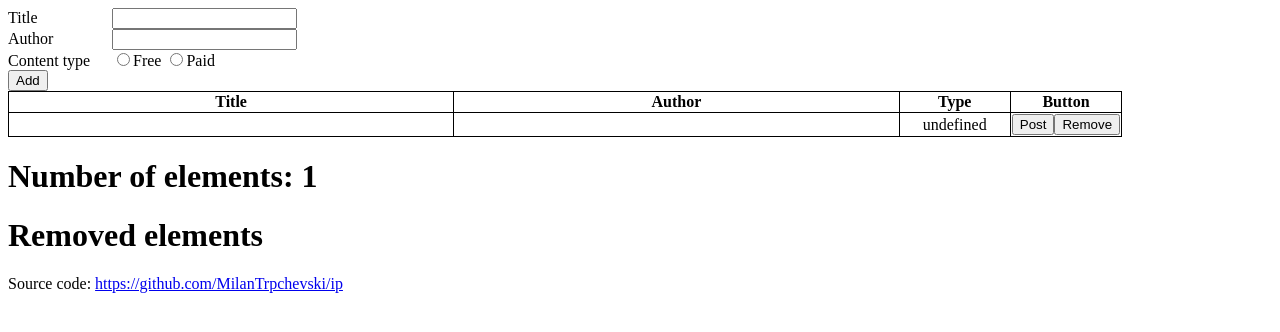
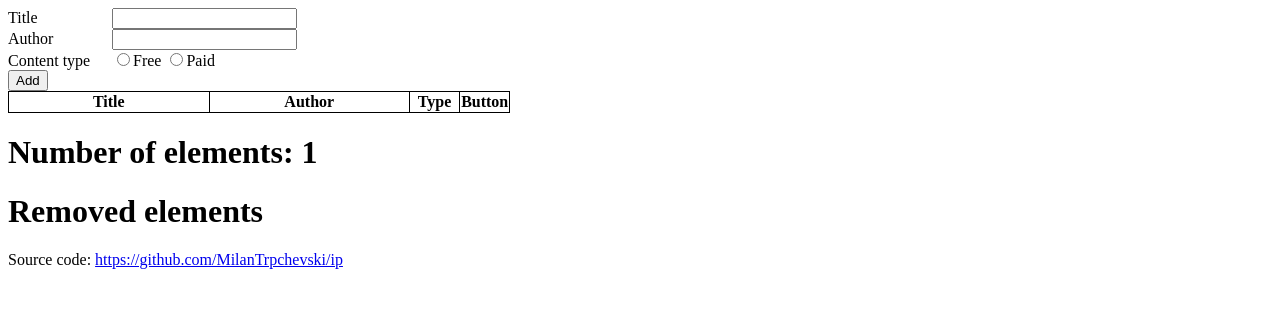
Before and after one commit to MilanTrpchevski/ip, a plain HTML site: page index.html in a window 1280 px wide. Both pictures are taken after a click on the button "Add". Drawn offline with Linux system fonts and the light colour scheme.

Commit message:
Update index.html

```diff
--- a/index.html
+++ b/index.html
@@ -65,7 +65,14 @@
         var author = document.getElementById("author");
         var output = document.getElementById("output");
 
+
         function addToTable(){
+            //Proveri dali site polinja se vneseni
+            if(title!="" || author!="" || output !=""){
+                alert("Vnesi gi site vrednosti");
+                return;
+            }
+            //Vrenosta od radio buttons
             var radio = document.getElementsByName("content");
             var radio_selected;
             for (var a = 0;  a < radio.length; a++) {
@@ -73,16 +80,19 @@
                     radio_selected = radio[a].value;
                 }
             }
+            //Add to table
             output.innerHTML += "<tr>" + "<td>" + title.value + "</td>" +
             "<td>" + author.value + "</td>" +
             "<td>" + radio_selected + "</td>" +
             "<td>" +  "<input type='button' onclick='post(this);' value ='Post'>"+
             "<input type='button' onclick='remove(this);' value ='Remove'>" + "</td>" + "</tr>"
         }
+        //Brojach na elementi vo tabela
         function counter(){
             var brojac = document.getElementById("counterForElements");
             brojac.innerHTML = parseInt(brojac.innerHTML)+1;
         }
+        //Brishenje na element od tabela
         function remove(btn){
             var row = btn.parentNode.parentNode;
             var removed = document.getElementById("removed");
@@ -92,6 +102,7 @@
             var brojac = document.getElementById("counterForElements");//BROJAC
             brojac.innerHTML = parseInt(brojac.innerHTML) - 1;//BROJAC
         }
+        //Post na element od tabela
         function post(btn){
             var row = btn.parentNode;
             row.parentNode.style.backgroundColor = "Green";
```
